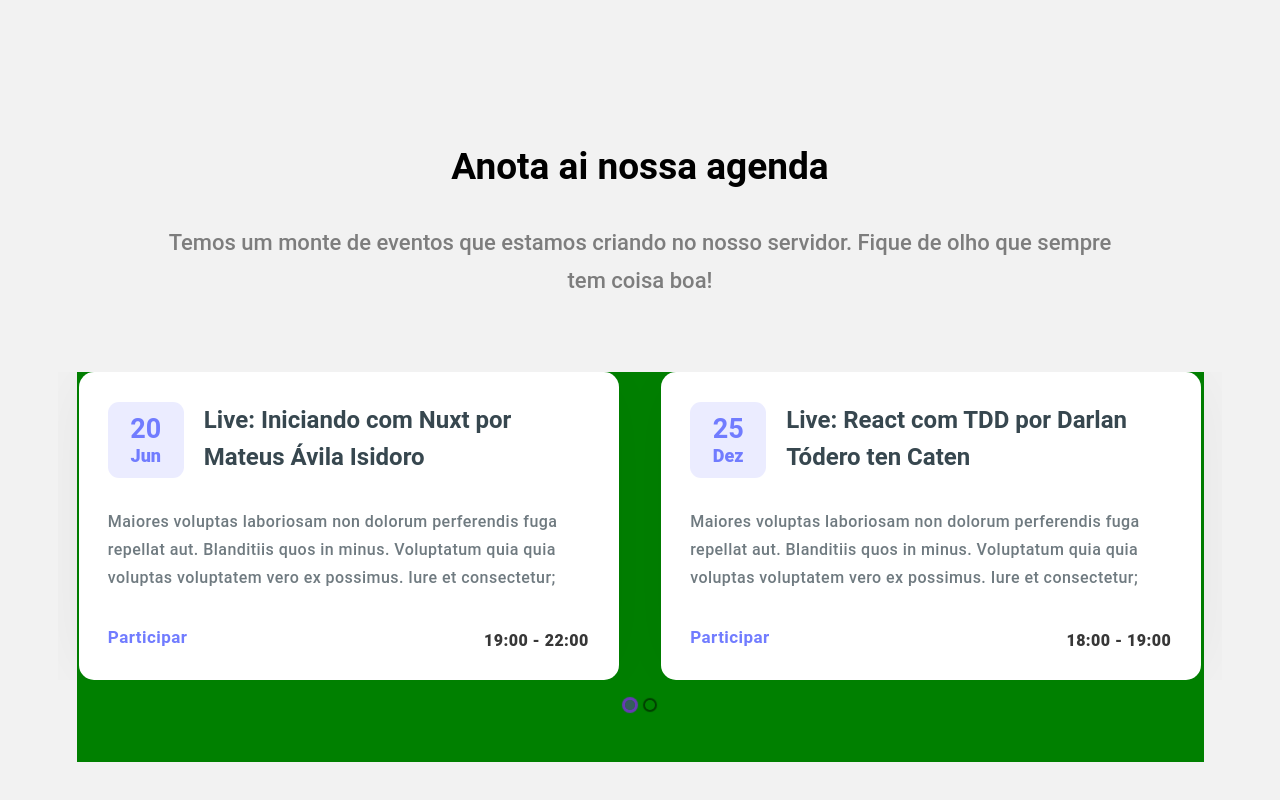
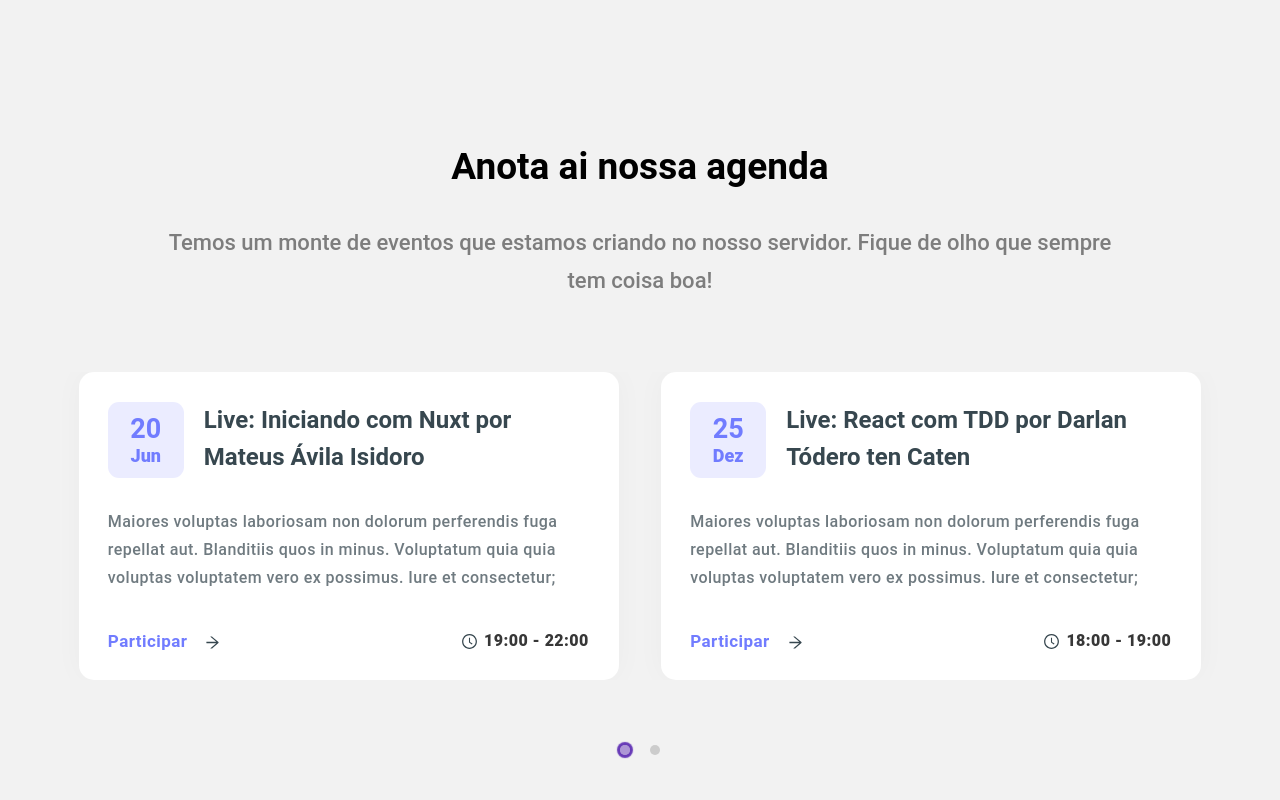
Before and after one commit to Wiilderson/Desafio-Techpeople, a React (Vite) app: page / in a window 1280 px wide. Shown: the part 2412-3212 px from the top of the page. Built offline with nearby package versions, Linux system fonts and the light colour scheme.

Commit message:
Parte 4 do component Agenda concluída, icones, alinhamentos e paginação.

```diff
--- a/src/Components/Agenda/Agenda.tsx
+++ b/src/Components/Agenda/Agenda.tsx
@@ -5,6 +5,7 @@ import {
   Container,
   Data,
   HoursContent,
+  Icons,
   LiveText,
   Paragrf,
   TextAgenda,
@@ -12,7 +13,8 @@ import {
 
 import Carousel from "react-elastic-carousel";
 import "./Styled.css";
-import Teste from "../Home/Teste";
+import { AiOutlineArrowRight } from "react-icons/ai";
+import { AiOutlineClockCircle } from "react-icons/ai";
 // import Carousel from "react-multi-carousel";
 // import "react-multi-carousel/lib/styles.css";
 
@@ -55,6 +57,25 @@ function Agenda() {
             </Paragrf>
             <HoursContent>
               <p>Participar</p>
+              <AiOutlineArrowRight
+                size={17}
+                color="#37474F"
+                style={{
+                  marginRight: "44%",
+                  marginTop: "4px",
+                  cursor: "pointer",
+                }}
+              />
+              <Icons>
+                <AiOutlineClockCircle
+                  size={17}
+                  color="#37474F"
+                  style={{
+                    marginLeft: "64%",
+                    marginTop: "5px",
+                  }}
+                />
+              </Icons>
               <span>19:00 - 22:00</span>
             </HoursContent>
           </CardAgenda>
@@ -77,6 +98,25 @@ function Agenda() {
             </Paragrf>
             <HoursContent>
               <p>Participar</p>
+              <AiOutlineArrowRight
+                size={17}
+                color="#37474F"
+                style={{
+                  marginRight: "44%",
+                  marginTop: "4px",
+                  cursor: "pointer",
+                }}
+              />
+              <Icons>
+                <AiOutlineClockCircle
+                  size={17}
+                  color="#37474F"
+                  style={{
+                    marginLeft: "64%",
+                    marginTop: "5px",
+                  }}
+                />
+              </Icons>
               <span>18:00 - 19:00</span>
             </HoursContent>
           </CardAgenda>
@@ -100,7 +140,67 @@ function Agenda() {
             </Paragrf>
             <HoursContent>
               <p>Participar</p>
+              <AiOutlineArrowRight
+                size={17}
+                color="#37474F"
+                style={{
+                  marginRight: "44%",
+                  marginTop: "4px",
+                  cursor: "pointer",
+                }}
+              />
+              <Icons>
+                <AiOutlineClockCircle
+                  size={17}
+                  color="#37474F"
+                  style={{
+                    marginLeft: "64%",
+                    marginTop: "5px",
+                  }}
+                />
+              </Icons>
               <span>18:00 - 19:00</span>
+            </HoursContent>
+          </CardAgenda>
+          <CardAgenda>
+            <CardContent>
+              <Data>
+                <span>20</span>
+                <p>Jun</p>
+              </Data>
+              <LiveText>
+                Live: Iniciando com Nuxt por Mateus Ávila Isidoro
+              </LiveText>
+            </CardContent>
+            <Paragrf>
+              <p>
+                Maiores voluptas laboriosam non dolorum perferendis fuga
+                repellat aut. Blanditiis quos in minus. Voluptatum quia quia
+                voluptas voluptatem vero ex possimus. Iure et consectetur;
+              </p>
+            </Paragrf>
+            <HoursContent>
+              <p>Participar</p>
+              <AiOutlineArrowRight
+                size={17}
+                color="#37474F"
+                style={{
+                  marginRight: "44%",
+                  marginTop: "4px",
+                  cursor: "pointer",
+                }}
+              />
+              <Icons>
+                <AiOutlineClockCircle
+                  size={17}
+                  color="#37474F"
+                  style={{
+                    marginLeft: "64%",
+                    marginTop: "5px",
+                  }}
+                />
+              </Icons>
+              <span>19:00 - 22:00</span>
             </HoursContent>
           </CardAgenda>
         </Carousel>
--- a/src/Components/Agenda/Styled.css
+++ b/src/Components/Agenda/Styled.css
@@ -12,6 +12,22 @@
     height: 400px;
  }
 
+
+ .rec.rec-pagination{
+    margin-top: 60px;
+    gap: 10px;
+    align-items: center;
+}
+ .rec.rec-dot{
+   background-color: rgba(124, 124, 124, 0.3188);
+   box-shadow: none;
+
+ }
+
+ .rec.rec-dot_active{
+   background-color: rgba(103,58,183,.5);
+   box-shadow: 0 0 1px 3px rgb(103 58 183);
+ }
  /* .rec.rec-swipable{
     background-color: papayawhip;
  } */
--- a/src/Components/Agenda/Styled.ts
+++ b/src/Components/Agenda/Styled.ts
@@ -42,7 +42,6 @@ export const CardsAgendaContainer = styled.div`
   margin: auto;
   width: 1127px;
   /* width: 1400px; */
-  background-color: green;
   height: 390px;
   margin-top: 30px;
 `;
@@ -50,7 +49,7 @@ export const CardAgenda = styled.figure`
   width: 540px;
   height: 308px;
   background: #ffffff;
-  box-shadow: 0px 0px 77px rgba(0, 0, 0, 0.06);
+  box-shadow: 0px 0px 30px rgb(0 0 0 / 3%);
   border-radius: 15px;
   display: flex;
   flex-direction: column;
@@ -122,6 +121,7 @@ export const Paragrf = styled.div`
 export const HoursContent = styled.div`
   display: flex;
   justify-content: space-between;
+  align-items: center;
   width: 481px;
   margin: 28px 0 0 29px;
   p {
@@ -144,3 +144,5 @@ export const HoursContent = styled.div`
     color: #373737;
   }
 `;
+
+export const Icons = styled.div``;
```
